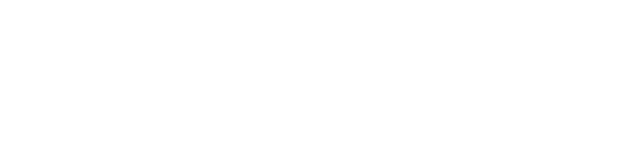
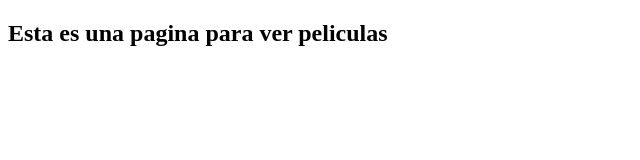
Before and after one commit to Mdz43/JS--Proyecto2--Grupo-3, a plain HTML site: page index.html in a window 1280 px wide. Shown: the whole page, without its empty margins (0-640 px from the left). Drawn offline with Linux system fonts and the light colour scheme.

Commit message:
Creada la rama DEV.
Cambios hechos para crear la rama dev y trabajar alli el proyecto.

```diff
--- a/index.html
+++ b/index.html
@@ -6,6 +6,6 @@
     <title>PelisPlus</title>
 </head>
 <body>
-
+    <nav><h1>Esta es una pagina para ver peliculas</h1></nav>
 </body>
 </html>
```
